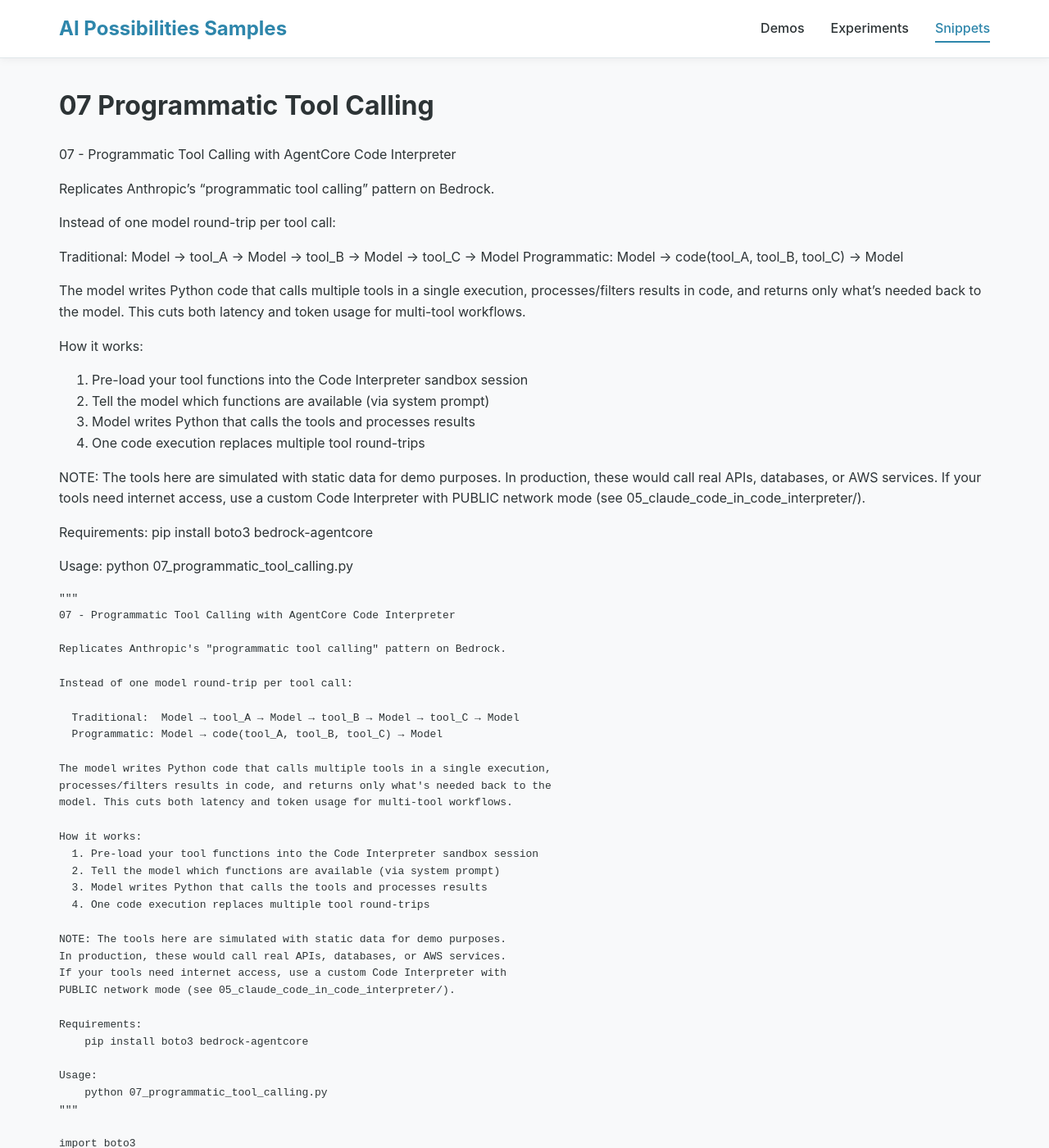
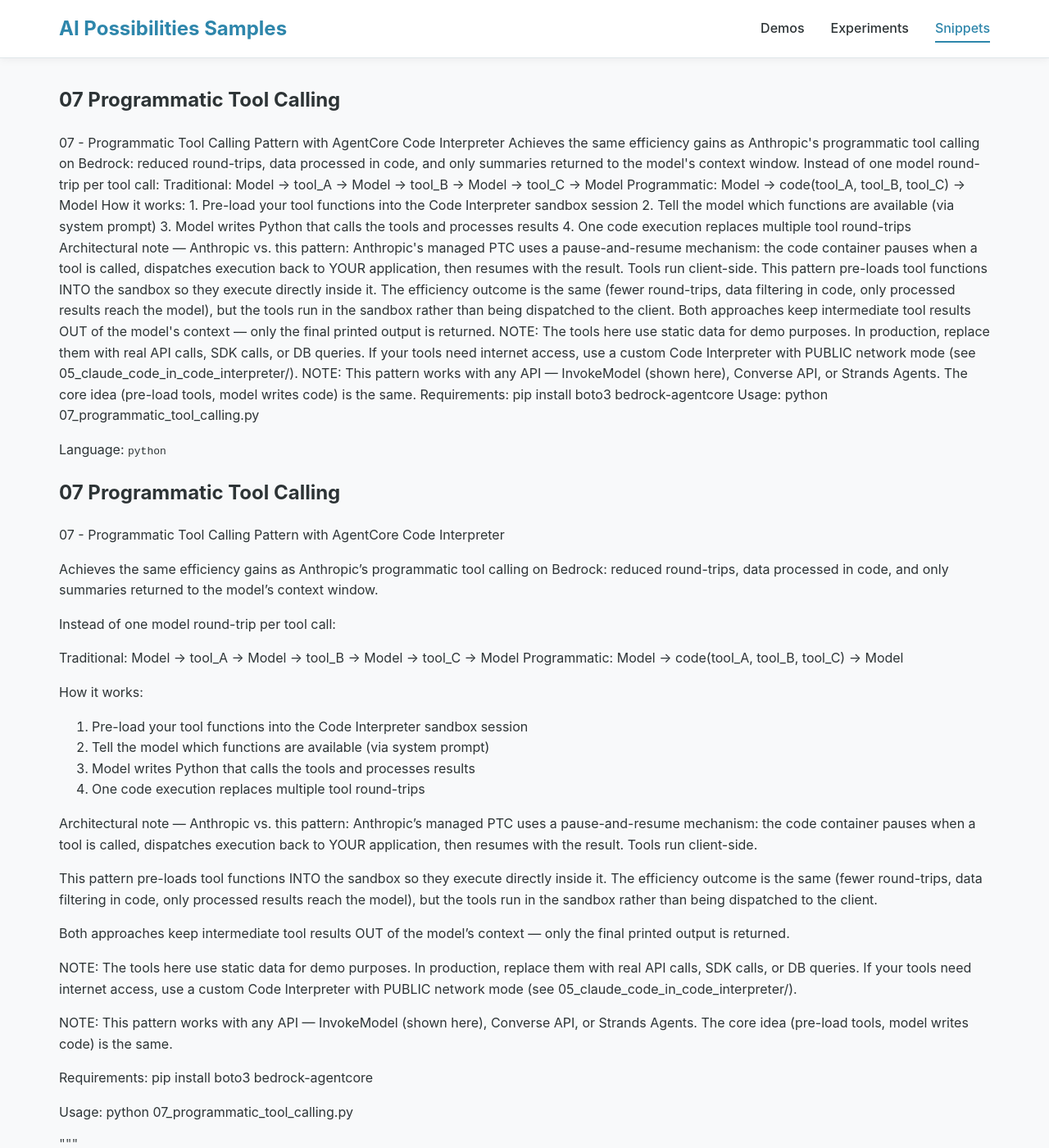
Before and after one commit to aws-samples/sample-ai-possibilities, a Jekyll site: the page built from _snippets/migration-from-code-execution-tool-to-agentcore-code-interpreter-07_programmatic_tool_calling.md, in a window 1280 px wide and 1400 px high. Shown: the whole window at 82% size. Built offline with Jekyll 4.4.1, drawn with Linux system fonts in a browser that asks for light colours; some of the changed text lies outside the part shown.

Commit message:
Auto-sync content from source folders [skip ci]

````diff
--- a/_snippets/migration-from-code-execution-tool-to-agentcore-code-interpreter-07_programmatic_tool_calling.md
+++ b/_snippets/migration-from-code-execution-tool-to-agentcore-code-interpreter-07_programmatic_tool_calling.md
@@ -3,18 +3,16 @@ title: "07 Programmatic Tool Calling"
 date: 2026-02-18
 layout: snippet
 language: python
-description: "07 - Programmatic Tool Calling with AgentCore Code Interpreter
+description: "07 - Programmatic Tool Calling Pattern with AgentCore Code Interpreter
 
-Replicates Anthropic's "programmatic tool calling" pattern on Bedrock.
+Achieves the same efficiency gains as Anthropic's programmatic tool calling
+on Bedrock: reduced round-trips, data processed in code, and only summaries
+returned to the model's context window.
 
 Instead of one model round-trip per tool call:
 
   Traditional:  Model → tool_A → Model → tool_B → Model → tool_C → Model
   Programmatic: Model → code(tool_A, tool_B, tool_C) → Model
-
-The model writes Python code that calls multiple tools in a single execution,
-processes/filters results in code, and returns only what's needed back to the
-model. This cuts both latency and token usage for multi-tool workflows.
 
 How it works:
   1. Pre-load your tool functions into the Code Interpreter sandbox session
@@ -22,10 +20,26 @@ How it works:
   3. Model writes Python that calls the tools and processes results
   4. One code execution replaces multiple tool round-trips
 
-NOTE: The tools here are simulated with static data for demo purposes.
-In production, these would call real APIs, databases, or AWS services.
-If your tools need internet access, use a custom Code Interpreter with
-PUBLIC network mode (see 05_claude_code_in_code_interpreter/).
+Architectural note — Anthropic vs. this pattern:
+  Anthropic's managed PTC uses a pause-and-resume mechanism: the code container
+  pauses when a tool is called, dispatches execution back to YOUR application,
+  then resumes with the result. Tools run client-side.
+
+  This pattern pre-loads tool functions INTO the sandbox so they execute directly
+  inside it. The efficiency outcome is the same (fewer round-trips, data filtering
+  in code, only processed results reach the model), but the tools run in the
+  sandbox rather than being dispatched to the client.
+
+  Both approaches keep intermediate tool results OUT of the model's context —
+  only the final printed output is returned.
+
+NOTE: The tools here use static data for demo purposes. In production, replace
+them with real API calls, SDK calls, or DB queries. If your tools need internet
+access, use a custom Code Interpreter with PUBLIC network mode (see
+05_claude_code_in_code_interpreter/).
+
+NOTE: This pattern works with any API — InvokeModel (shown here), Converse API,
+or Strands Agents. The core idea (pre-load tools, model writes code) is the same.
 
 Requirements:
     pip install boto3 bedrock-agentcore
@@ -37,18 +51,16 @@ source_file: "snippets/migration-from-code-execution-tool-to-agentcore-code-inte
 
 # 07 Programmatic Tool Calling
 
-07 - Programmatic Tool Calling with AgentCore Code Interpreter
+07 - Programmatic Tool Calling Pattern with AgentCore Code Interpreter
 
-Replicates Anthropic's "programmatic tool calling" pattern on Bedrock.
+Achieves the same efficiency gains as Anthropic's programmatic tool calling
+on Bedrock: reduced round-trips, data processed in code, and only summaries
+returned to the model's context window.
 
 Instead of one model round-trip per tool call:
 
   Traditional:  Model → tool_A → Model → tool_B → Model → tool_C → Model
   Programmatic: Model → code(tool_A, tool_B, tool_C) → Model
-
-The model writes Python code that calls multiple tools in a single execution,
-processes/filters results in code, and returns only what's needed back to the
-model. This cuts both latency and token usage for multi-tool workflows.
 
 How it works:
   1. Pre-load your tool functions into the Code Interpreter sandbox session
@@ -56,10 +68,26 @@ How it works:
   3. Model writes Python that calls the tools and processes results
   4. One code execution replaces multiple tool round-trips
 
-NOTE: The tools here are simulated with static data for demo purposes.
-In production, these would call real APIs, databases, or AWS services.
-If your tools need internet access, use a custom Code Interpreter with
-PUBLIC network mode (see 05_claude_code_in_code_interpreter/).
+Architectural note — Anthropic vs. this pattern:
+  Anthropic's managed PTC uses a pause-and-resume mechanism: the code container
+  pauses when a tool is called, dispatches execution back to YOUR application,
+  then resumes with the result. Tools run client-side.
+
+  This pattern pre-loads tool functions INTO the sandbox so they execute directly
+  inside it. The efficiency outcome is the same (fewer round-trips, data filtering
+  in code, only processed results reach the model), but the tools run in the
+  sandbox rather than being dispatched to the client.
+
+  Both approaches keep intermediate tool results OUT of the model's context —
+  only the final printed output is returned.
+
+NOTE: The tools here use static data for demo purposes. In production, replace
+them with real API calls, SDK calls, or DB queries. If your tools need internet
+access, use a custom Code Interpreter with PUBLIC network mode (see
+05_claude_code_in_code_interpreter/).
+
+NOTE: This pattern works with any API — InvokeModel (shown here), Converse API,
+or Strands Agents. The core idea (pre-load tools, model writes code) is the same.
 
 Requirements:
     pip install boto3 bedrock-agentcore
@@ -69,18 +97,16 @@ Usage:
 
 ```python
 """
-07 - Programmatic Tool Calling with AgentCore Code Interpreter
+07 - Programmatic Tool Calling Pattern with AgentCore Code Interpreter
 
-Replicates Anthropic's "programmatic tool calling" pattern on Bedrock.
+Achieves the same efficiency gains as Anthropic's programmatic tool calling
+on Bedrock: reduced round-trips, data processed in code, and only summaries
+returned to the model's context window.
 
 Instead of one model round-trip per tool call:
 
   Traditional:  Model → tool_A → Model → tool_B → Model → tool_C → Model
   Programmatic: Model → code(tool_A, tool_B, tool_C) → Model
-
-The model writes Python code that calls multiple tools in a single execution,
-processes/filters results in code, and returns only what's needed back to the
-model. This cuts both latency and token usage for multi-tool workflows.
 
 How it works:
   1. Pre-load your tool functions into the Code Interpreter sandbox session
@@ -88,10 +114,26 @@ How it works:
   3. Model writes Python that calls the tools and processes results
   4. One code execution replaces multiple tool round-trips
 
-NOTE: The tools here are simulated with static data for demo purposes.
-In production, these would call real APIs, databases, or AWS services.
-If your tools need internet access, use a custom Code Interpreter with
-PUBLIC network mode (see 05_claude_code_in_code_interpreter/).
+Architectural note — Anthropic vs. this pattern:
+  Anthropic's managed PTC uses a pause-and-resume mechanism: the code container
+  pauses when a tool is called, dispatches execution back to YOUR application,
+  then resumes with the result. Tools run client-side.
+
+  This pattern pre-loads tool functions INTO the sandbox so they execute directly
+  inside it. The efficiency outcome is the same (fewer round-trips, data filtering
+  in code, only processed results reach the model), but the tools run in the
+  sandbox rather than being dispatched to the client.
+
+  Both approaches keep intermediate tool results OUT of the model's context —
+  only the final printed output is returned.
+
+NOTE: The tools here use static data for demo purposes. In production, replace
+them with real API calls, SDK calls, or DB queries. If your tools need internet
+access, use a custom Code Interpreter with PUBLIC network mode (see
+05_claude_code_in_code_interpreter/).
+
+NOTE: This pattern works with any API — InvokeModel (shown here), Converse API,
+or Strands Agents. The core idea (pre-load tools, model writes code) is the same.
 
 Requirements:
     pip install boto3 bedrock-agentcore
````
Also changed, not shown: _snippets/migration-from-code-execution-tool-to-agentcore-code-interpreter.md (+1 -1 lines).
